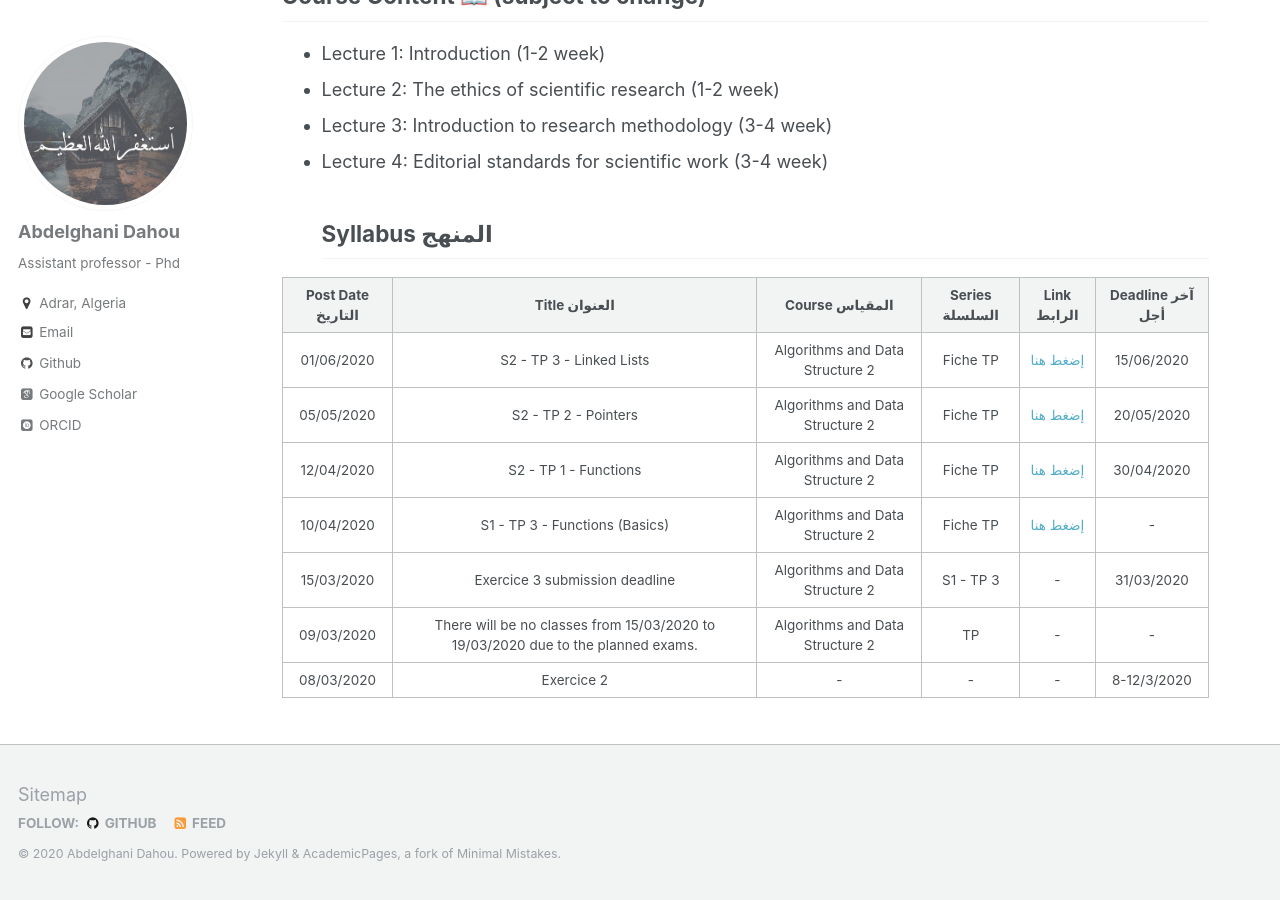
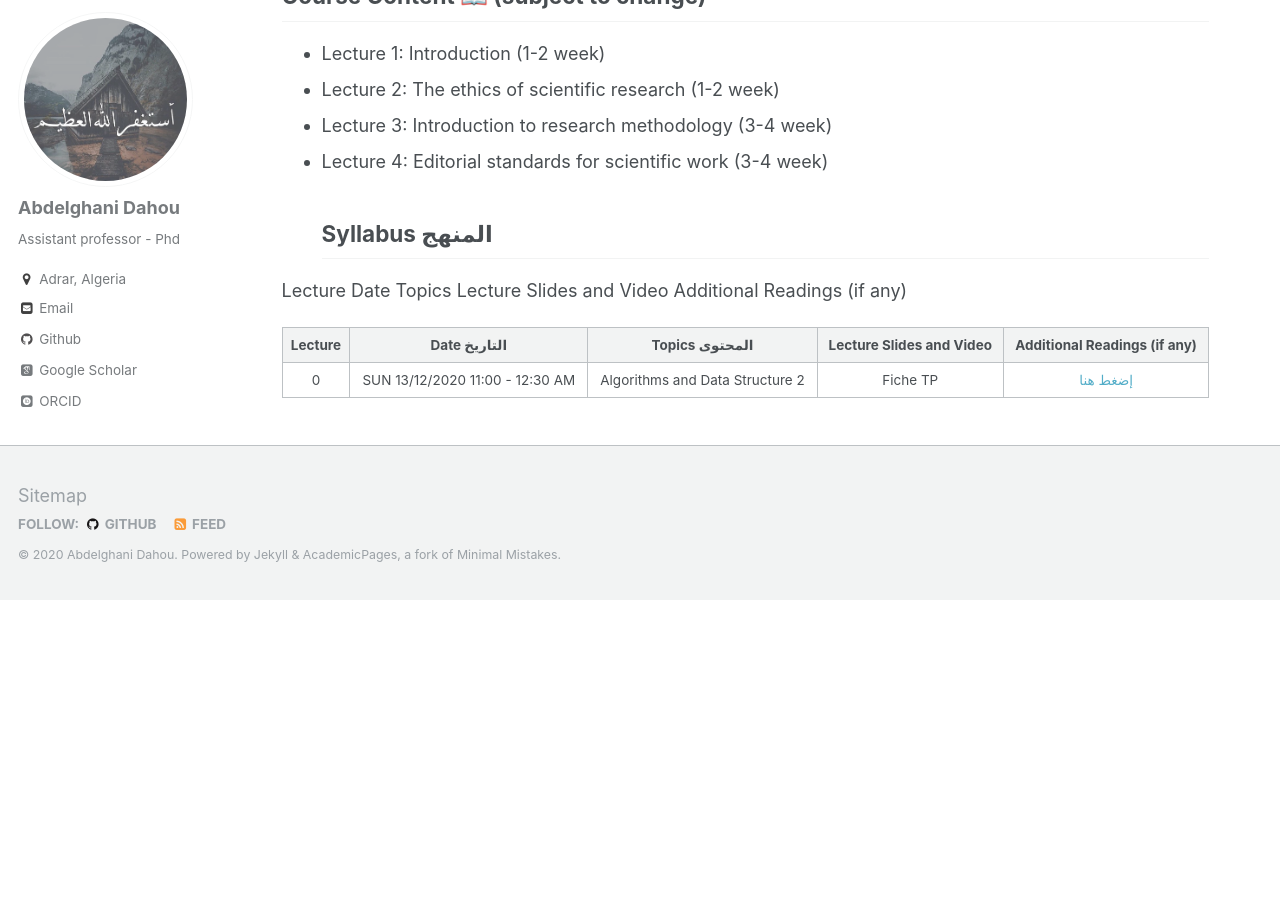
Before and after one commit to dr-dahou-adrar/dr-dahou-adrar.github.io, a Jekyll site: the page built from teaching_content/academic_year_2020_2021/2020-2021-S1-IAR1.md, in a window 1280 px wide and 900 px high, scrolled down 1351 px. Built offline with Jekyll 4.4.1, drawn with Linux system fonts in a browser that asks for light colours; some web fonts are replaced; after the commit the page ends 1951 px from its top, so only the background shows below that.

Commit message:
up dates

```diff
--- a/teaching_content/academic_year_2020_2021/2020-2021-S1-IAR1.md
+++ b/teaching_content/academic_year_2020_2021/2020-2021-S1-IAR1.md
@@ -45,12 +45,8 @@ This course introduces the basis of the computer science research methodology wi
 * Lecture 4: Editorial standards for scientific work (3-4 week)
 ## Syllabus المنهج
 
-|Post Date التاريخ| Title العنوان| Course المقياس| Series السلسلة| Link الرابط| Deadline آخر أجل|
-|:----------------:|:---------------------:|:-----------------------:|:----------------------:|:--------------------:|:--------------:|
-|01/06/2020|S2 - TP 3 - Linked Lists |Algorithms and Data Structure 2|Fiche TP| [إضغط هنا](/teaching_content/academic_year_2019_2020/2019-2020-2nd-semester-teaching)|15/06/2020|
-|05/05/2020|S2 - TP 2 - Pointers |Algorithms and Data Structure 2|Fiche TP| [إضغط هنا](/teaching_content/academic_year_2019_2020/2019-2020-2nd-semester-teaching)|20/05/2020|
-|12/04/2020|S2 - TP 1 - Functions|Algorithms and Data Structure 2|Fiche TP|[إضغط هنا](/teaching_content/academic_year_2019_2020/2019-2020-2nd-semester-teaching)|30/04/2020|
-|10/04/2020|S1 - TP 3 - Functions (Basics)|Algorithms and Data Structure 2|Fiche TP|[إضغط هنا](/teaching_content/academic_year_2019_2020/2019-2020-2nd-semester-teaching)|-|
-|15/03/2020|Exercice 3 submission deadline|Algorithms and Data Structure 2|S1 - TP 3| - |31/03/2020|
-|09/03/2020|There will be no classes from 15/03/2020 to 19/03/2020 due to the planned exams.| Algorithms and Data Structure 2 | TP |-|-|
-|08/03/2020|Exercice 2|-|-|-|8-12/3/2020|
+Lecture	Date	Topics	Lecture Slides and Video	Additional Readings (if any)
+
+|Lecture | Date التاريخ| Topics المحتوى| Lecture Slides and Video | Additional Readings (if any)|
+|:----------------:|:---------------------:|:-----------------------:|:----------------------:|:--------------------:|
+|0|SUN 13/12/2020 11:00 - 12:30 AM  |Algorithms and Data Structure 2|Fiche TP| [إضغط هنا](/teaching_content/academic_year_2019_2020/2019-2020-2nd-semester-teaching)|
```
